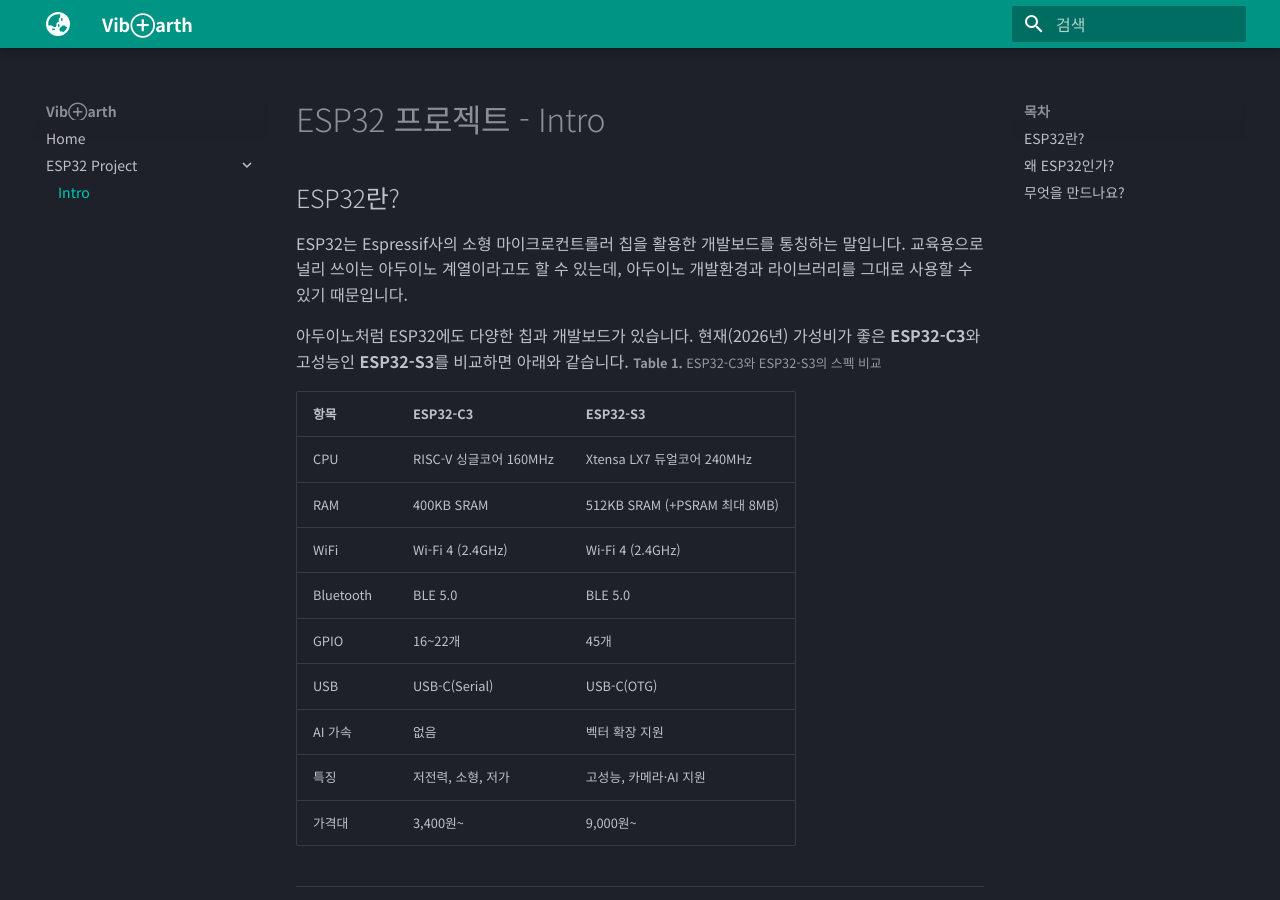
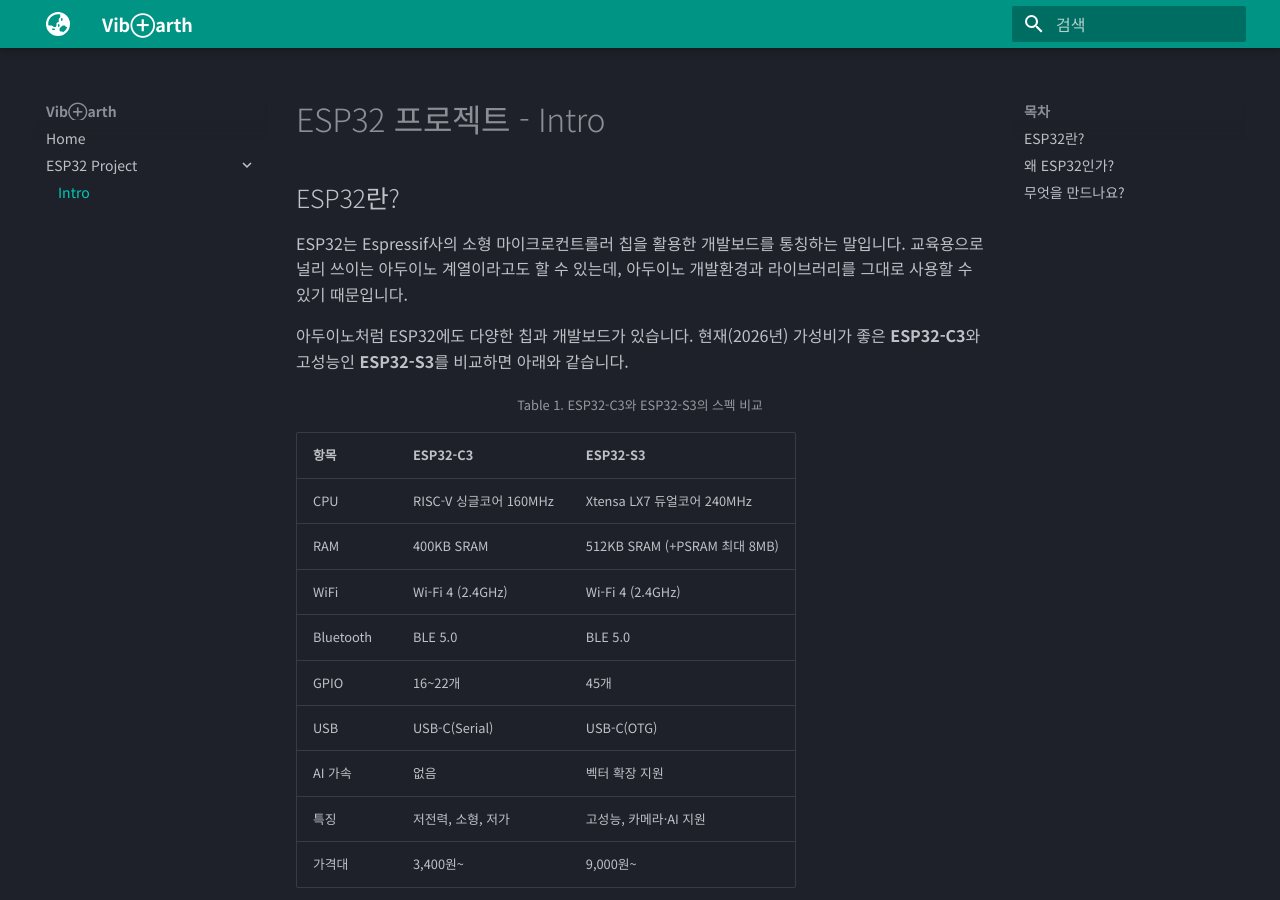
Before and after one commit to VibEarth/VibEarth.github.io, an MkDocs documentation site: the page built from docs/esp32/intro.md, in a window 1280 px wide and 900 px high. Built offline with MkDocs 1.6.1 and Material for MkDocs 9.7.7, drawn with Linux system fonts in a browser that asks for light colours.

Commit message:
vault backup: 2026-06-30 11:16:26

```diff
--- a/docs/esp32/intro.md
+++ b/docs/esp32/intro.md
@@ -8,7 +8,7 @@ ESP32는 Espressif사의 소형 마이크로컨트롤러 칩을 활용한 개발
 
 아두이노처럼 ESP32에도 다양한 칩과 개발보드가 있습니다.
 현재(2026년) 가성비가 좋은 **ESP32-C3**와 고성능인 **ESP32-S3**를 비교하면 아래와 같습니다.
-<small>**Table 1.** ESP32-C3와 ESP32-S3의 스펙 비교</small>
+<p align="center"><small>Table 1. ESP32-C3와 ESP32-S3의 스펙 비교</small></p>
 
 | 항목        | ESP32-C3           | ESP32-S3                   |
 | --------- | ------------------ | -------------------------- |
```
